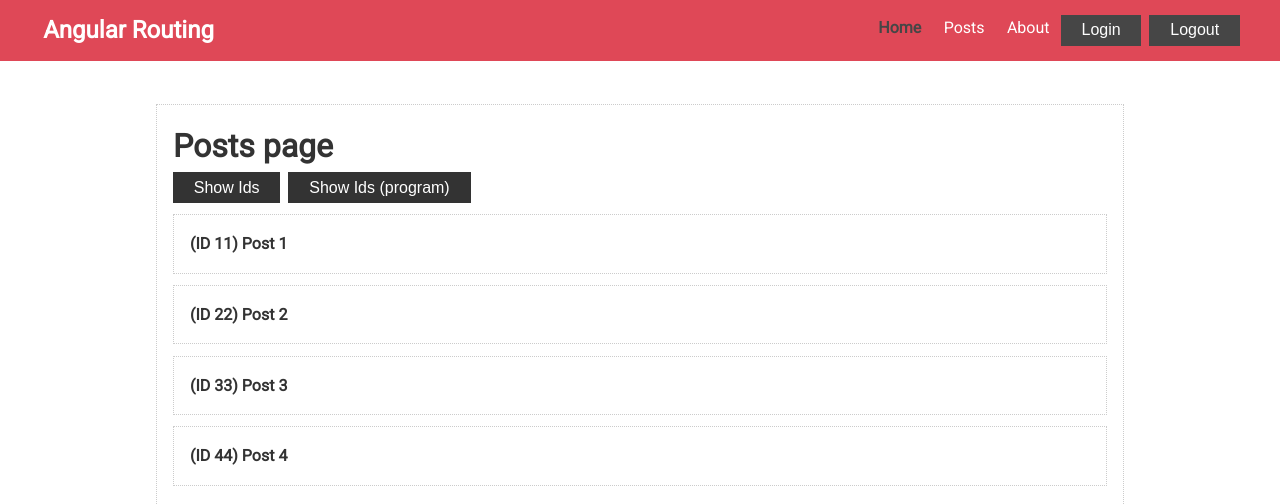
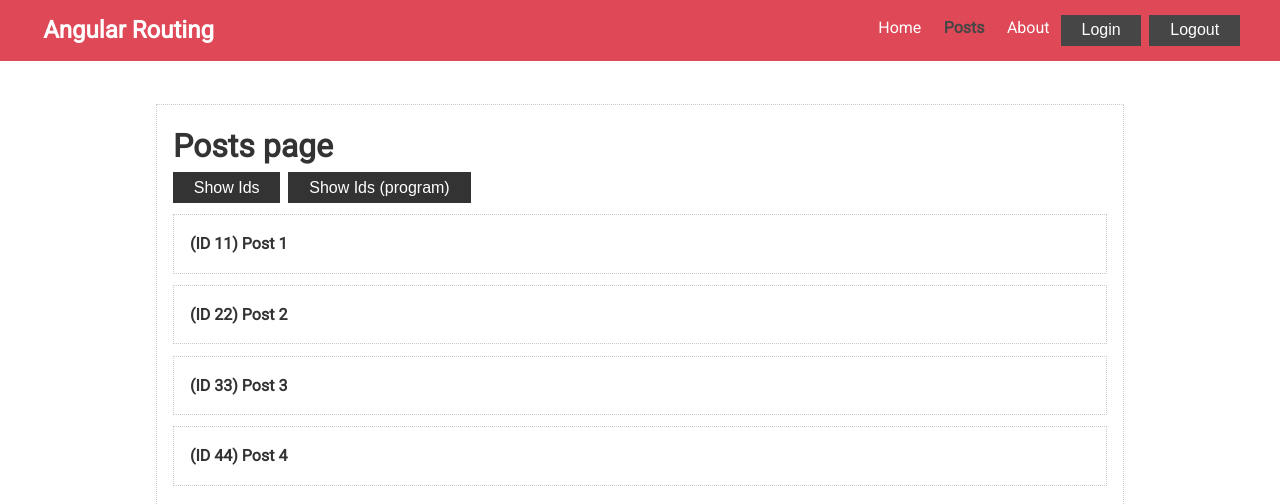
Before and after one commit to parunkov/angular4, an Angular app: page /posts in a window 1280 px wide. Shown: the top 504 px of the page. Built offline with nearby package versions, Linux system fonts and the light colour scheme.

Commit message:
active link

```diff
--- a/src/app/app.component.html
+++ b/src/app/app.component.html
@@ -3,11 +3,11 @@
     <a href="/">Angular Routing</a>
   </h1>
   <ul>
-    <li class="active">
-      <a href="/">Home</a>
+    <li routerLinkActive="active" [routerLinkActiveOptions]="{exact: true}">
+      <a [routerLink]="['/']">Home</a>
     </li>
-    <li><a href="/posts">Posts</a></li>
-    <li><a href="/about">About</a></li>
+    <li routerLinkActive="active"><a routerLink="/posts">Posts</a></li>
+    <li routerLinkActive="active"><a routerLink="/about">About</a></li>
     <li><button class="btn">Login</button></li>
     <li><button class="btn">Logout</button></li>
   </ul>
--- a/src/app/app.component.ts
+++ b/src/app/app.component.ts
@@ -3,12 +3,12 @@ import { HttpClientModule } from '@angular/common/http';
 import { Component } from '@angular/core';
 import { FormsModule } from '@angular/forms';
 import { HomeComponent } from './home/home.component';
-import { RouterOutlet } from '@angular/router';
+import { RouterLink, RouterLinkActive, RouterOutlet } from '@angular/router';
 
 @Component({
   selector: 'app-root',
   standalone: true,
-  imports: [CommonModule, FormsModule, HttpClientModule, HomeComponent, RouterOutlet],
+  imports: [CommonModule, FormsModule, HttpClientModule, HomeComponent, RouterOutlet, RouterLink, RouterLinkActive],
   providers: [],
   templateUrl: './app.component.html',
   styleUrl: './app.component.scss'
```
